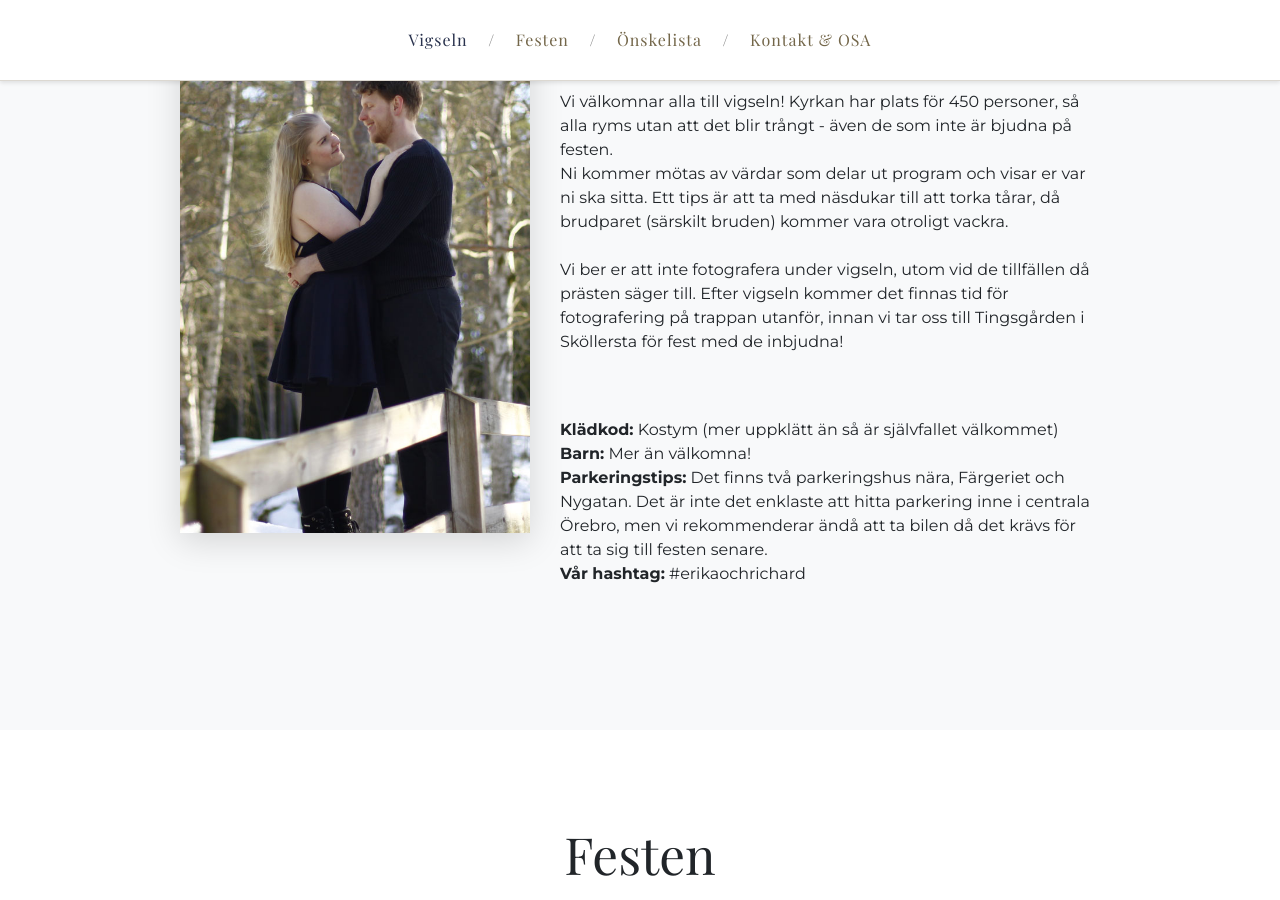
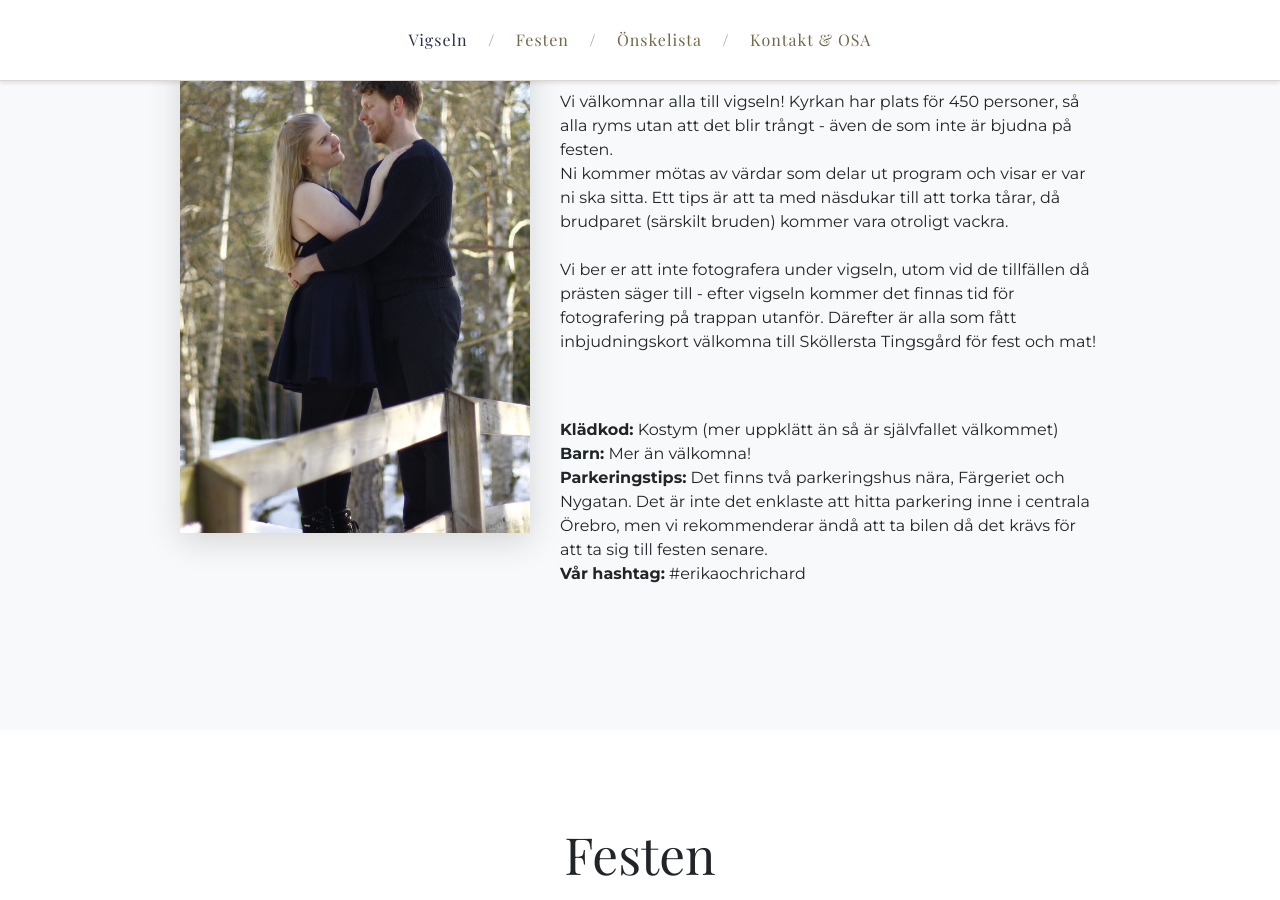
Before and after one commit to erikaochrichard/erikaochrichard.github.io, a Jekyll site: the page built from index.md, in a window 1280 px wide and 900 px high, scrolled down 1143 px. Built offline with Jekyll 4.4.1, drawn with Linux system fonts in a browser that asks for light colours.

Commit message:
change text

```diff
--- a/_layouts/default.html
+++ b/_layouts/default.html
@@ -21,11 +21,11 @@
               <p>Vi välkomnar alla till vigseln! Kyrkan har plats för 450 personer, så alla ryms utan att det blir trångt - även de som inte är bjudna på festen.<br/>
                 Ni kommer mötas av värdar som delar ut program och visar er var ni ska sitta. Ett tips är att ta med näsdukar till att torka tårar, då brudparet (särskilt bruden) kommer vara otroligt vackra.
                 <br/><br/>
-                Vi ber er att inte fotografera under vigseln, utom vid de tillfällen då prästen säger till. Efter vigseln kommer det finnas tid för fotografering på trappan utanför, innan vi tar oss till Tingsgården i Sköllersta för fest med de inbjudna! </p>
+                Vi ber er att inte fotografera under vigseln, utom vid de tillfällen då prästen säger till - efter vigseln kommer det finnas tid för fotografering på trappan utanför. Därefter är alla som fått inbjudningskort välkomna till Sköllersta Tingsgård för fest och mat!</p>
                 <br/><br/>
                 <strong>Klädkod:</strong> Kostym (mer uppklätt än så är självfallet välkommet)<br/>
                 <strong>Barn:</strong> Mer än välkomna!<br/>
-                <strong>Parkeringstips:</strong> Det finns två parkeringshus nära, Färgeriet och Nygatan. Det är inte det enklaste att hitta parkering inne i centrala Örebro, men vi rekommenderar ändå att ta bilen då det krävs för att ta sig till festen senare.  <br/>
+                <strong>Parkeringstips:</strong> Det finns två parkeringshus nära, Färgeriet och Nygatan. Det är inte det enklaste att hitta parkering inne i centrala Örebro, men vi rekommenderar ändå att ta bilen då det krävs för att ta sig till festen senare.<br/>
                 <strong>Vår hashtag:</strong> #erikaochrichard<br/>
             </div>
             <div class="col-md-4">
```
